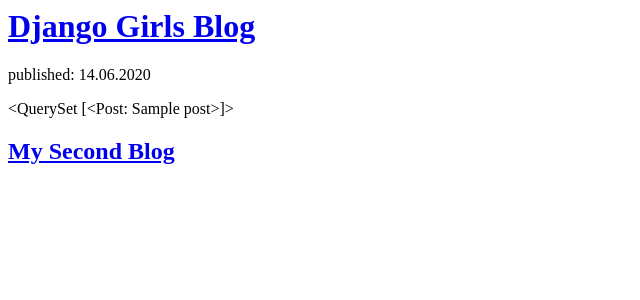
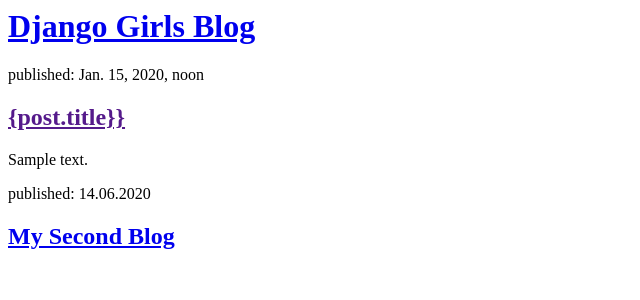
Before and after one commit to thaabg/my-first-blog, a Django app: page / in a window 1280 px wide. Shown: the top 300 px of the page, without its empty margins (0-640 px from the left). Run offline with Django 3.2, Linux system fonts and the light colour scheme; tables that the repository leaves empty hold one stand-in row (values such as "Sample post").

Commit message:
Modification - post_list.html

```diff
--- a/blog/templates/blog/post_list.html
+++ b/blog/templates/blog/post_list.html
@@ -5,14 +5,17 @@
 <body>
     <div>
         <h1><a href="/">Django Girls Blog</a></h1>
-        <p>published: 14.06.2020</p>
     </div>
+    {% for post in posts %}
+    <div>
+        <p>published: {{post.published_date}}</p>
+        <h2><a href="">{post.title}}</a></h2>
+        <p>{{ post.text|linebreaksbr }}</p>
+    </div>
+    {%endfor %}
 
     <div>
-        {{posts}}
-    </div>
-
-    <div>
+        <p>published: 14.06.2020</p>
         <h2><a href="/">My Second Blog</a></h2>
     </div>
 
```
